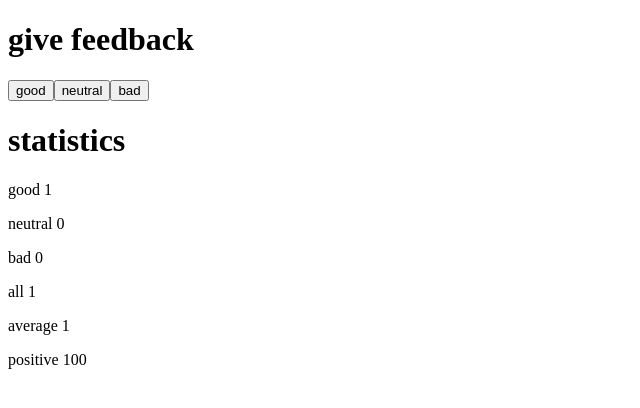
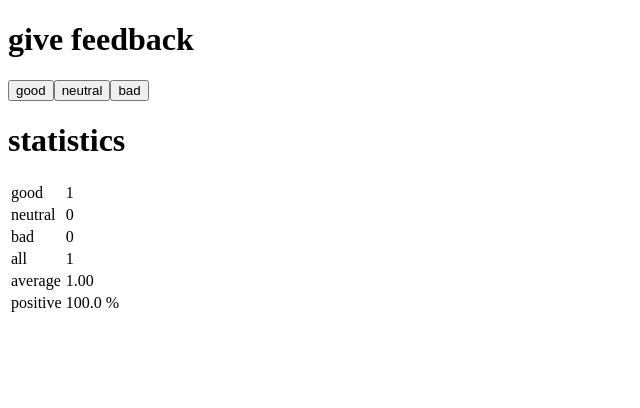
Before and after one commit to Jaclog05/fullStackOpen, a React (Vite) app in the folder part1/unicafe/: page / in a window 1280 px wide. Both pictures are taken after a click on the button "good". Shown: the top 408 px of the page, without its empty margins (0-640 px from the left). Built offline with nearby package versions, Linux system fonts and the light colour scheme.

Commit message:
Unicafe, step 6

```diff
--- a/part1/unicafe/src/App.jsx
+++ b/part1/unicafe/src/App.jsx
@@ -2,24 +2,35 @@ import { useState } from 'react'
 
 const Button = ({handleClick, text}) => <button onClick={handleClick}>{text}</button>
 
-const StatisticsLine = ({text, value}) => <p>{text} {value}</p>
+const StatisticsLine = ({text, value}) => {
+  return (
+    <tr>
+      <td>{text}</td>
+      <td>{value}</td>
+    </tr>
+  )
+}
 
 const Statistics = ({good, neutral, bad}) => {
   const calculateAllComments = () => good + neutral + bad
-  const calculateAverageComments = () => (good - bad) / calculateAllComments()
-  const calculateGoodPercentage = () => (good / calculateAllComments()) * 100
+  const calculateAverageComments = () => ((good - bad) / calculateAllComments()).toFixed(2)
+  const calculateGoodPercentage = () => {
+    return ((good / calculateAllComments()) * 100).toFixed(1) + ' %'
+  }
 
   if(calculateAllComments() === 0) return <p>No feedback given</p>
 
   return (
-    <>
+    <table>
+      <tbody>
         <StatisticsLine text="good" value={good}/>
         <StatisticsLine text="neutral" value={neutral} />
         <StatisticsLine text="bad" value={bad} />
         <StatisticsLine text="all" value={calculateAllComments()} />
         <StatisticsLine text="average" value={calculateAverageComments()} />
         <StatisticsLine text="positive" value={calculateGoodPercentage()} />
-    </>
+      </tbody>
+    </table>
   )
 }
 
```
Lines whose indentation alone changed are shown as unchanged.
